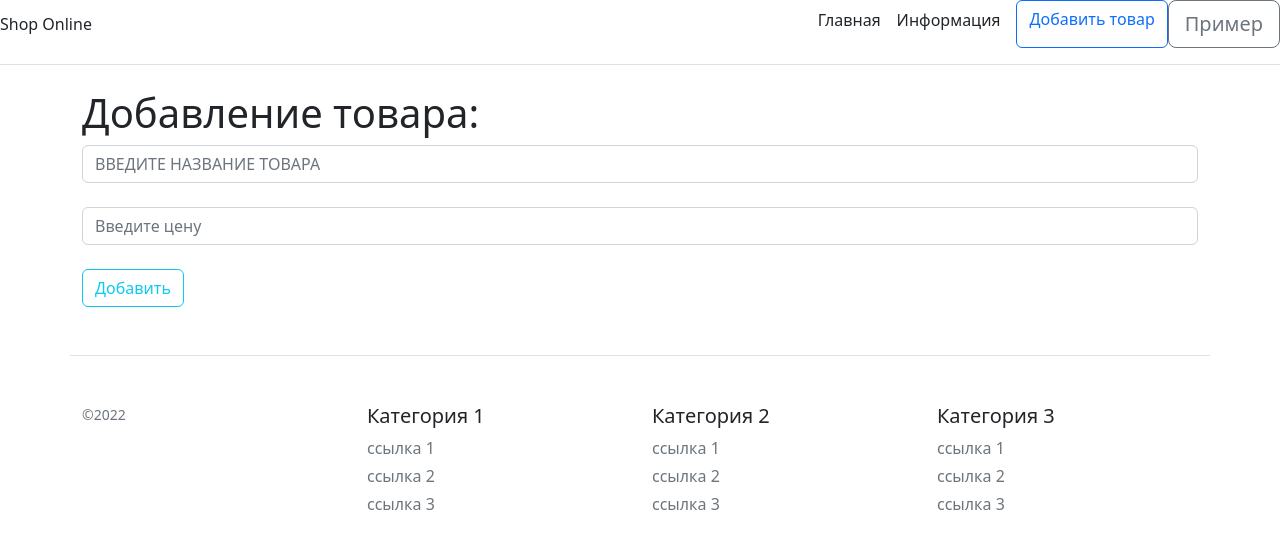
After one commit to Sergey-Malets/Flask_ShopOnline, a Flask app: page /create in a window 1280 px wide. The commit adds this page. Shown: the top 549 px of the page. Run offline with Flask 2, Linux system fonts and the light colour scheme; parts of the project's set-up code (start-up, migrations or seed data) failed here and were passed over.

Commit message:
hw.4 create.html

```diff
--- a/app.py
+++ b/app.py
@@ -12,9 +12,10 @@ s3_storage = S3Storage()
 
 class Item(db.Model):
     id = db.Column(db.Integer, primary_key=True)
-    title = db.Column(db.String)
-    price = 0
-    isActive = 0
+    title = db.Column(db.String(100), nullable=False)
+    price = db.Column(db.Integer, nullable=False)
+    isActive = db.Column(db.Boolean, default=True)
+    text = db.Column(db.Text, nullable=False)
     image = db.Column(
         StdImageField(
             storage=s3_storage,
@@ -33,6 +34,10 @@ def index():
 def about():
     return render_template('about.html', title='about')
 
+@app.route('/create')
+def create():
+    return render_template('create.html', title='Добавление товара')
+
 @app.route('/new_page')
 def new_page():
     return render_template('new_page.html', title='new page')
--- a/templates/base.html
+++ b/templates/base.html
@@ -13,7 +13,7 @@
       <nav class="d-inline-flex mt-2 mt-md-0 ms-md-auto">
         <a class="me-3 py-2 text-dark text-decoration-none" href="{{url_for ('index') }}">Главная</a>
         <a class="me-3 py-2 text-dark text-decoration-none" href="{{url_for ('about') }}">Информация</a>
-        <a class="btn btn-outline-primary" href="#">Добавить товар</a>
+        <a class="btn btn-outline-primary" href="{{url_for ('create') }}">Добавить товар</a>
           <a href="{{url_for ('new_page') }}" class="btn btn-lg bd-btn-lg btn-outline-secondary"">Пример</a>
 
       </nav>
--- /dev/null
+++ b/templates/create.html
@@ -0,0 +1,13 @@
+{% extends "base.html" %}
+{% block content %}
+<div class="container">
+    <h1>Добавление товара:</h1>
+    <form method="post">
+        <input type="text" name="title" class="form-control text-uppercase" id="title" placeholder="Введите название товара"><br>
+        <input type="number" name="price" class="form-control font-weight-bold" id="price" placeholder="Введите цену"><br>
+        <input type="submit" class="btn btn-outline-info" value="Добавить">
+    </form>
+</div>
+
+
+{% endblock %}
```
